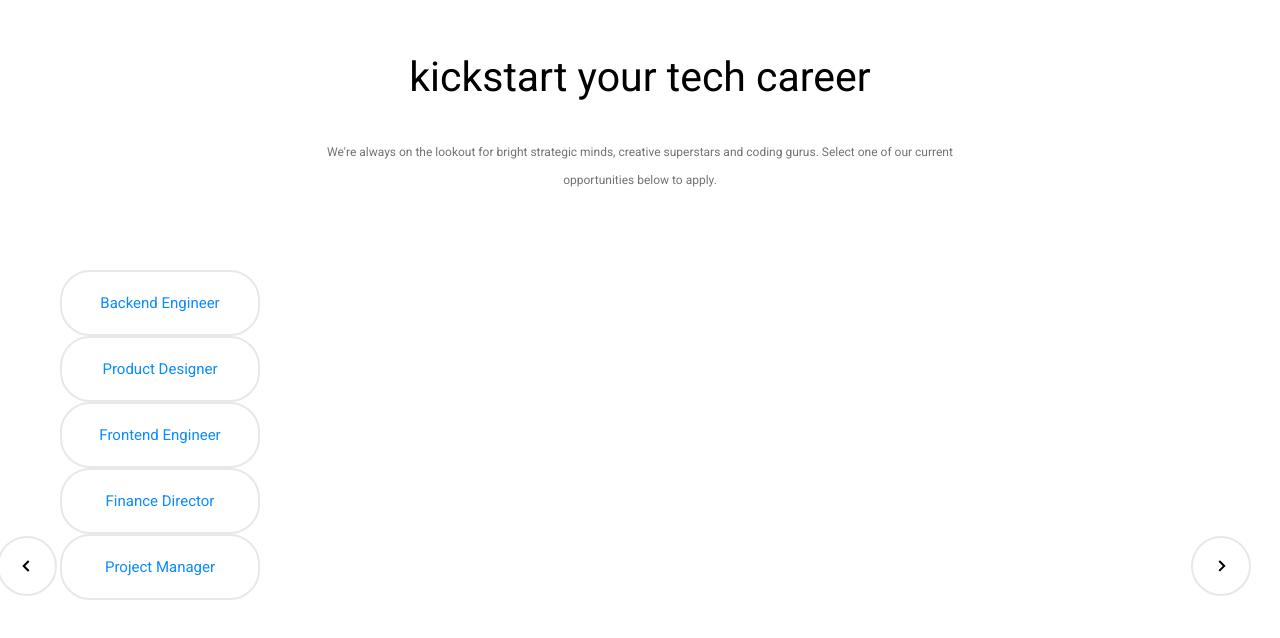
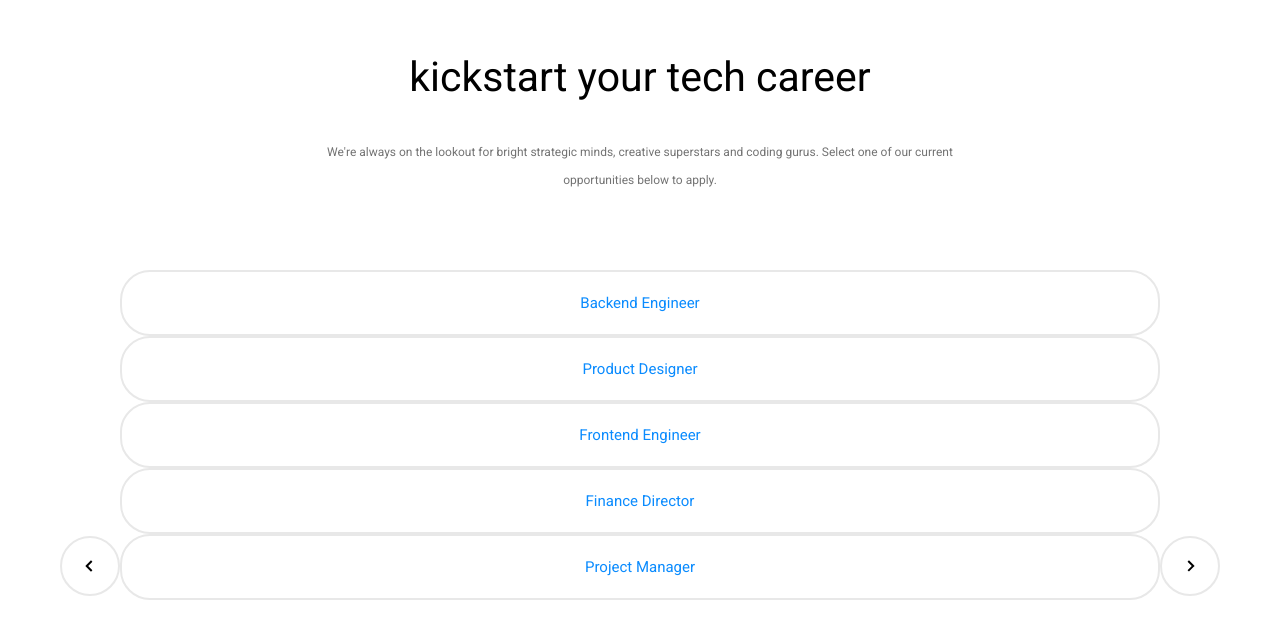
Before and after one commit to flaberfl/appello, a plain HTML site: page src/index.html in a window 1280 px wide. Shown: the part 11268-11906 px from the top of the page. Drawn offline with nearby package versions, Linux system fonts and the light colour scheme; files that its build step writes are made by us from their sources; files whose address does not match are found by name.

Commit message:
kickstart end

```diff
--- a/src/scss/block/kickstart.scss
+++ b/src/scss/block/kickstart.scss
@@ -1,25 +1,36 @@
 .kickstart {
-  padding: 150px 0px;
+  padding: 150px 0px 145px;
+
+  @media (max-width: em(1024)) {
+    padding: rem(100) 0;
+  }
+
+  @media (max-width:$mobile) {
+    padding: rem(60) 0;
+  }
 
   /* .kickstart__block-text */
   &__block-text {
     margin: 0px 0px 75px 0px;
+
+    @media (max-width:$mobile) {
+      margin: 0px 0px rem(45) 0px;
+    }
   }
 
   &__content {
     position: relative;
+    padding: 0px 60px;
   }
 
   /* .kickstart__slider */
   &__slider {}
 
   /* .kickstart__swiper */
-  &__swiper {
-    position: relative;
-  }
 
   /* .kickstart__slide */
   &__slide {
+    // max-width: 200px;
 
     /* .kickstart__slide_next */
     &_next,
@@ -29,19 +40,18 @@
     }
 
     &_next {
-      right: rem(-31);
+      right: 0;
     }
 
     /* .kickstart__slide_prev */
     &_prev {
-      left: rem(-63);
+      left: 0;
     }
   }
 
   /* .kickstart__item */
   &__link {
     display: block;
-    width: 200px;
     padding: 16px 0px;
 
     border: 2px solid #e8e8e8;
```
Also changed, not shown: src/js/files/sliders.js (+12 -13 lines).
